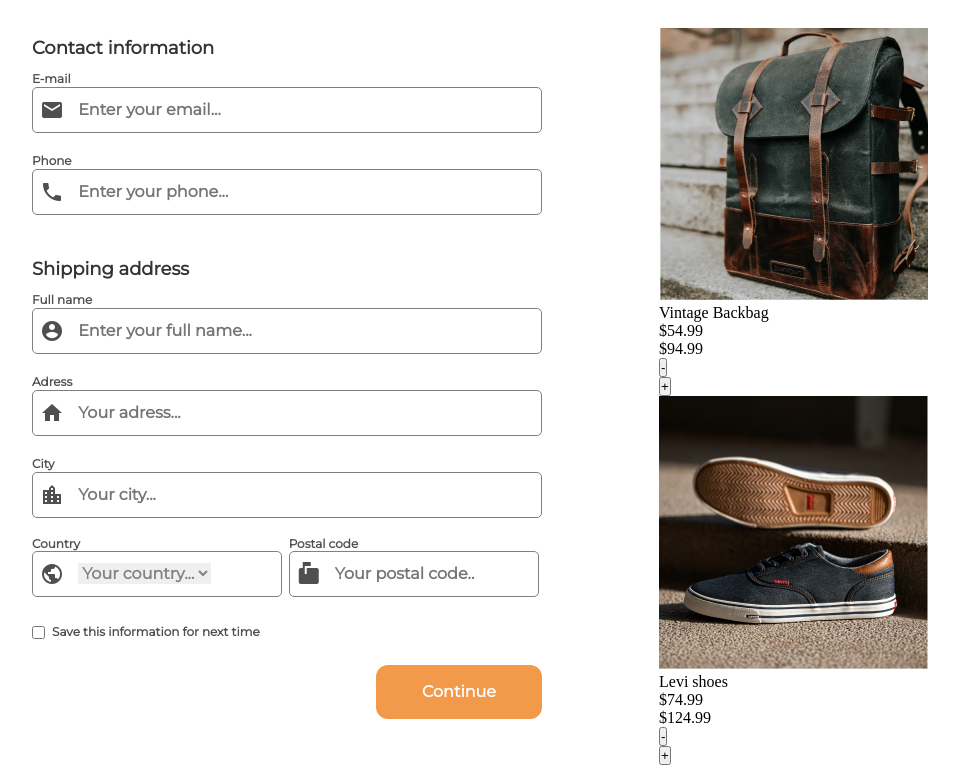
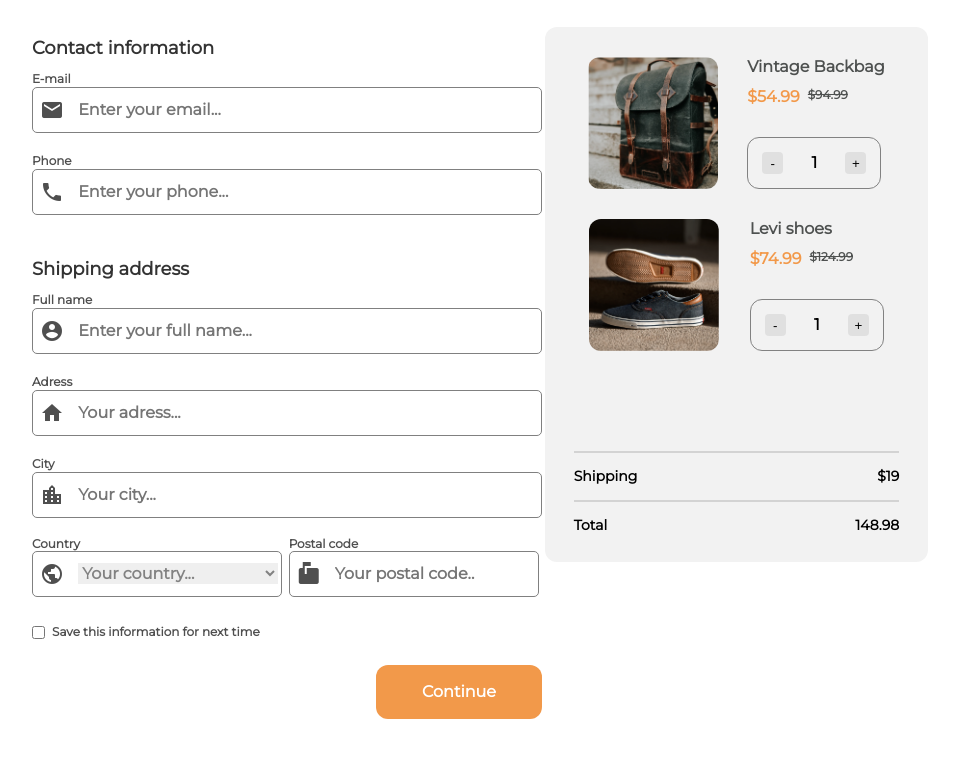
Before and after one commit to martingrimblat/check-out-page, a plain HTML site: page index.html in a window 1280 px wide. Shown: the part 77-842 px from the top of the page, without its empty margins (160-1119 px from the left). After the commit the page ends 800 px from the top, so only its background shows below. Drawn offline with Linux system fonts and the light colour scheme.

Commit message:
agrego js para el total de los productos

```diff
--- a/index.html
+++ b/index.html
@@ -115,44 +115,62 @@
     </section>
 
     <section class="shopping">
-      <div class="product">
+      <div class="shopping-container">
+        <div class="product flex">
             <img src="photo1.png">
             <div class="product-info">
-          <p>
+              <p class="product-name">
                 Vintage Backbag
               </p>
-          <div class="prices">
-            <p>$54.99</p>
-            <p>$94.99</p>
+              <div class="prices flex">
+                <p class="orange">$54.99</p>
+                <p class="tachado">$94.99</p>
               </div>
-          <div class="counter-card">
-            <button onclick="decrement()">-</button>
-            <p id="counter"></p>
-            <button onclick="increment()">+</button>
+              <div class="counter-card flex">
+                <button class="counter-btn" onclick="decrement_1()">-</button>
+                <h3 id="counter-1"></h3>
+                <button class="counter-btn" onclick="increment_1()">+</button>
+              </div>
+              <script type="text/javascript" src="./script.js"></script>
             </div>
           </div>
 
-        <div class="product">
+          <div class="product flex">
               <img src="photo2.png">
               <div class="product-info">
-          <p>
+                <p class="product-name">
                   Levi shoes
                 </p>
-          <div class="prices">
-            <p>$74.99</p>
-            <p>$124.99</p>
+                <div class="prices flex">
+                  <p class="orange">$74.99</p>
+                  <p class="tachado">$124.99</p>
                 </div>
-          <div class="counter-card">
-            <button onclick="decrement()">-</button>
-            <p id="counter"></p>
-            <button onclick="increment()">+</button>
+                <div class="counter-card flex">
+                  <button class="counter-btn" onclick="decrement_2()">-</button>
+                  <h3 id="counter-2"></h3>
+                  <button class="counter-btn" onclick="increment_2()">+</button>
+                </div>
+                <script type="text/javascript" src="./script.js"></script>
             </div>
           </div>
-        <script type="text/javascript" src="./script.js"></script>
+
+          <div class="resume">
+            <div class="flex">
+              <p>Shipping</p>
+              <p id="shipping-cost">$19</p>
+            </div>
+
+            <div class="flex">
+              <p>Total</p>
+              <p id="total-cost"></p>
+            </div>
+          </div>
+
+        </div>
     </section>
 
   </main>
-
+    <script type="text/javascript" src="./script.js"></script>
 </div>
 </body>
 </html>
--- a/script.js
+++ b/script.js
@@ -1,14 +1,56 @@
-var data=1
-document.getElementById("counter").InnerText=0
+var data1 = 1
+var data2 = 1
+var shipping = 19
+var total
+var product1 = 54.99
+var product2 = 74.99
 
-function decrement(){
-	if(data>=0){
-		data--;
-		document.getElementById("counter").InnerText=data;
+document.getElementById("counter-1").innerText=1
+document.getElementById("counter-2").innerText=1
+
+product1 = product1 * data1
+product2 = product2 * data2
+
+total = product2 + product1 + shipping
+
+document.getElementById("total-cost").innerText=total;
+
+
+function decrement_1(){
+	if(data1>1){
+		data1--;
+		document.getElementById("counter-1").innerText=data1;
+		product1 = product1 - 54.99
+		total = product2 + product1 + shipping
+		document.getElementById("total-cost").innerText=total.toFixed(2);
+	}
+
+
+}
+
+function increment_1(){
+	data1++;
+	document.getElementById("counter-1").innerText=data1;
+
+	product1 = product1 + 54.99
+	total = product2 + product1 + shipping
+	document.getElementById("total-cost").innerText=total.toFixed(2);
+}
+
+function decrement_2(){
+	if(data2>1){
+		data2--;
+		document.getElementById("counter-2").innerText=data2;
+		product2 = product2 - 74.99
+		total = product2 + product1 + shipping
+		document.getElementById("total-cost").innerText=total.toFixed(2);
 	}
 }
 
-function increment(){
-	data++;
-	document.getElementById("counter").InnerText=data;
+function increment_2(){
+	data2++;
+	document.getElementById("counter-2").innerText=data2;
+	product2 = product2 + 74.99
+	total = product2 + product1 + shipping
+	document.getElementById("total-cost").innerText=total.toFixed(2);
 }
--- a/styles.css
+++ b/styles.css
@@ -55,8 +55,8 @@ h2 {
 	border-radius: 5px;
 }
 
-input[type=text]:focus {
-	border: 0;
+input[type=text]:focus-visible {
+	outline: none;
 }
 
 .s-adress {
@@ -67,6 +67,10 @@ input[type=text]:focus {
 	position: relative;
 	top: 3px;
 	margin-right: 7px;
+}
+
+.form-inputs select {
+	width: 200px;
 }
 
 .submit-btn {
@@ -85,3 +89,100 @@ input[type=text]:focus {
 	align-self: flex-end;
 
 }
+
+/* SHOPPING CARD */
+
+.shopping {
+	width: 383px;
+	height: 535px;
+	background-color: #F2F2F2;
+	border-radius: 12px;
+}
+
+.product {
+	margin: 30px 0;
+	justify-content: space-around;
+}
+.product img {
+	width: 130px;
+	border-radius: 12px;
+}
+
+.product-name {
+	font-family: 'Montserrat';
+	font-style: normal;
+	font-weight: 600;
+	font-size: 16px;
+	line-height: 20px;
+	color: #4E5150;
+	margin-bottom: 10px;
+}
+
+.prices {
+	column-gap: 8px;
+	margin-bottom: 30px;
+}
+
+.orange {
+	font-family: 'Montserrat';
+	font-style: normal;
+	font-weight: 600;
+	font-size: 16px;
+	line-height: 20px;
+	color: #F2994A;
+}
+
+.tachado {
+	font-family: 'Montserrat';
+	font-style: normal;
+	font-weight: 600;
+	font-size: 12px;
+	line-height: 15px;
+	text-decoration-line: line-through;
+	color: #4E5150;
+}
+
+.counter-card {
+	width: 134.25px;
+	height: 52px;
+	border: 1px #828282 solid;
+	border-radius: 12px;
+	justify-content: space-around;
+	align-items: center;
+}
+
+.counter-btn {
+	width: 21.2px;
+	height: 21.2px;
+	background: #E0E0E0;
+	border-radius: 4px;
+	box-shadow: none;
+	border: none;
+
+}
+
+h3 {
+	font-family: 'Montserrat';
+	font-style: normal;
+	font-weight: 600;
+	font-size: 16px;
+	line-height: 20px;
+}
+
+.resume {
+	margin-top: 100px;
+}
+.resume p {
+	font-family: 'Montserrat';
+	font-style: normal;
+	font-weight: 600;
+	font-size: 14px;
+	line-height: 17px;
+	text-align: right;
+}
+
+.resume .flex{
+	justify-content: space-between;
+	padding: 15px 0;
+	border-top: 2px solid lightgrey;
+}
--- a/utilities.css
+++ b/utilities.css
@@ -6,7 +6,7 @@
 
 .flex {
 	display: flex;
-	justify-content: space-between;
+
 }
 
 .container {
@@ -27,3 +27,8 @@ main {
 .last-inputs .input-style{
 	width: 250px;
 }
+
+.shopping-container {
+	width: 85%;
+	margin: auto;
+}
```
Lines whose indentation alone changed are shown as unchanged.
